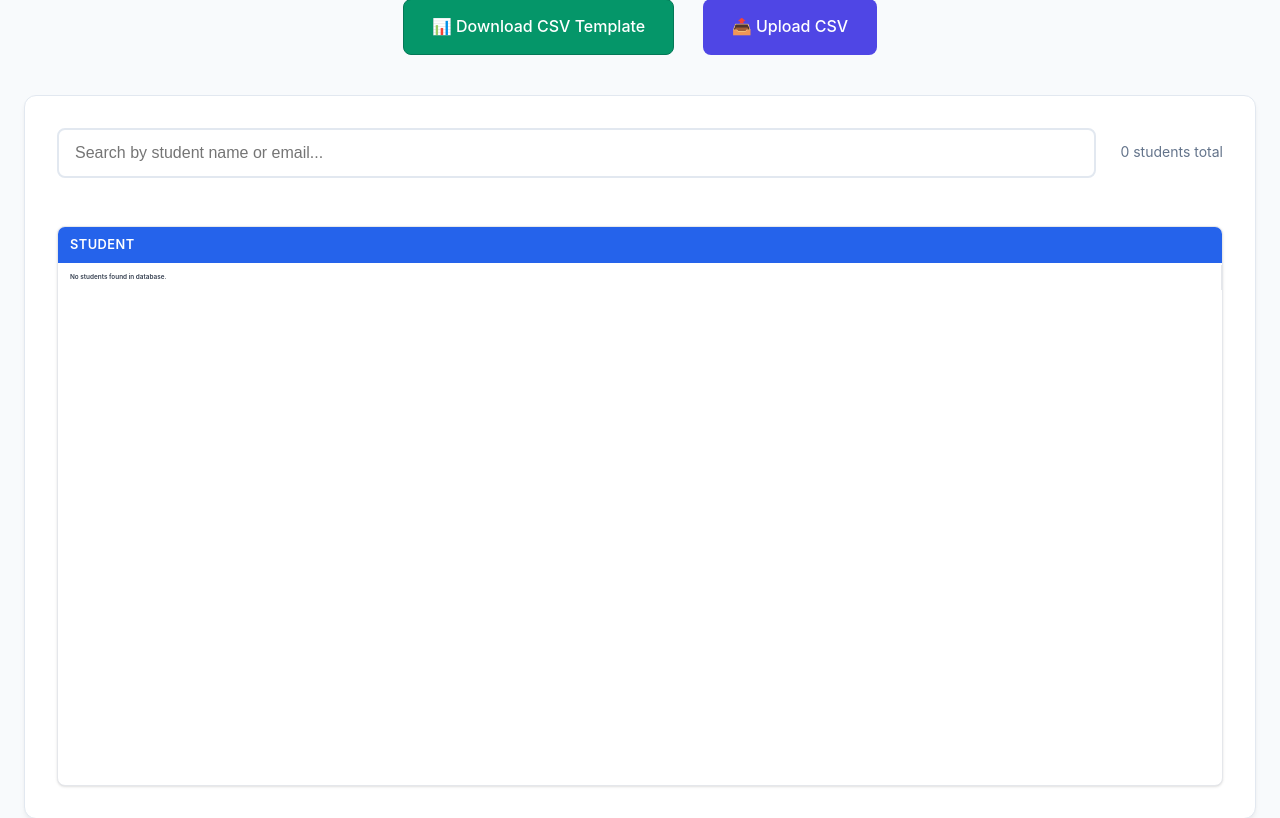
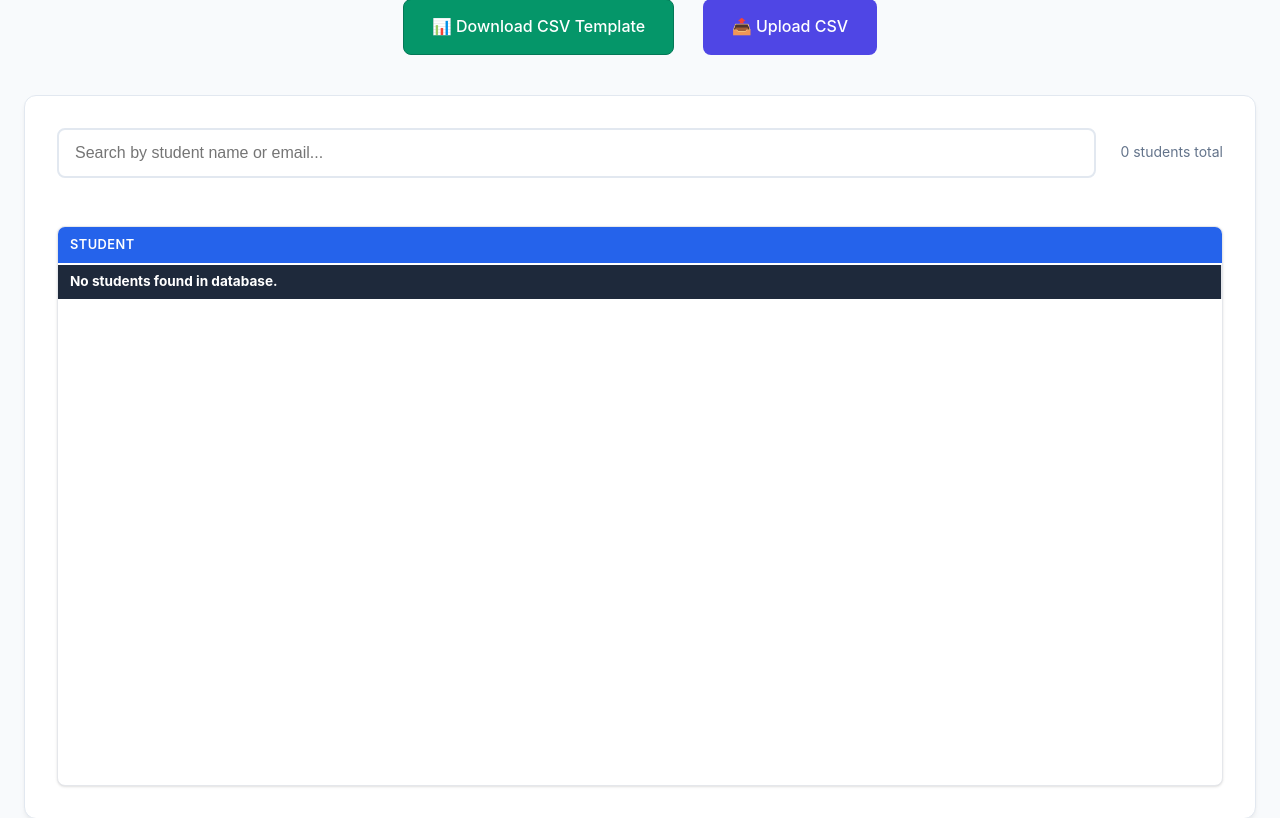
Before and after one commit to thorlorick/database_gradeinsight, a FastAPI app: page /dashboard in a window 1280 px wide. Shown: the part 228-1046 px from the top of the page. Run offline with FastAPI, Linux system fonts and the light colour scheme; data that the repository does not hold is empty.

Commit message:
Update compact.css

```diff
--- a/static/css/compact.css
+++ b/static/css/compact.css
@@ -500,15 +500,26 @@ tr:hover, .grades-table tr:hover, .grades-table tbody tr:hover {
     z-index: 11;
 }
 
-/* Sticky first column (student names) */
+/* Sticky first column (student names)
 .grades-table tbody td:first-child {
     position: sticky;
     left: 0;
     background-color: white;
     z-index: 5;
     border-right: 1px solid #e5e7eb;
-    font-weight: 600; /* Make student names stand out */
+    font-weight: 600;
     font-size: 0.4rem;
+} */
+
+.grades-table tbody td:first-child {
+    position: sticky;  Uncomment if you want sticky first column
+    left: 0;
+    background-color: #1e293b;   /* Dark blue-gray */
+    color: #fff;                 /* White text */
+    z-index: 5;
+    border-right: 1px solid #e5e7eb;
+    font-weight: 700;            /* Bolder */
+    font-size: 0.85rem;          /* More readable */
 }
 
 .grades-table tbody tr:nth-child(even) td:first-child {
```
